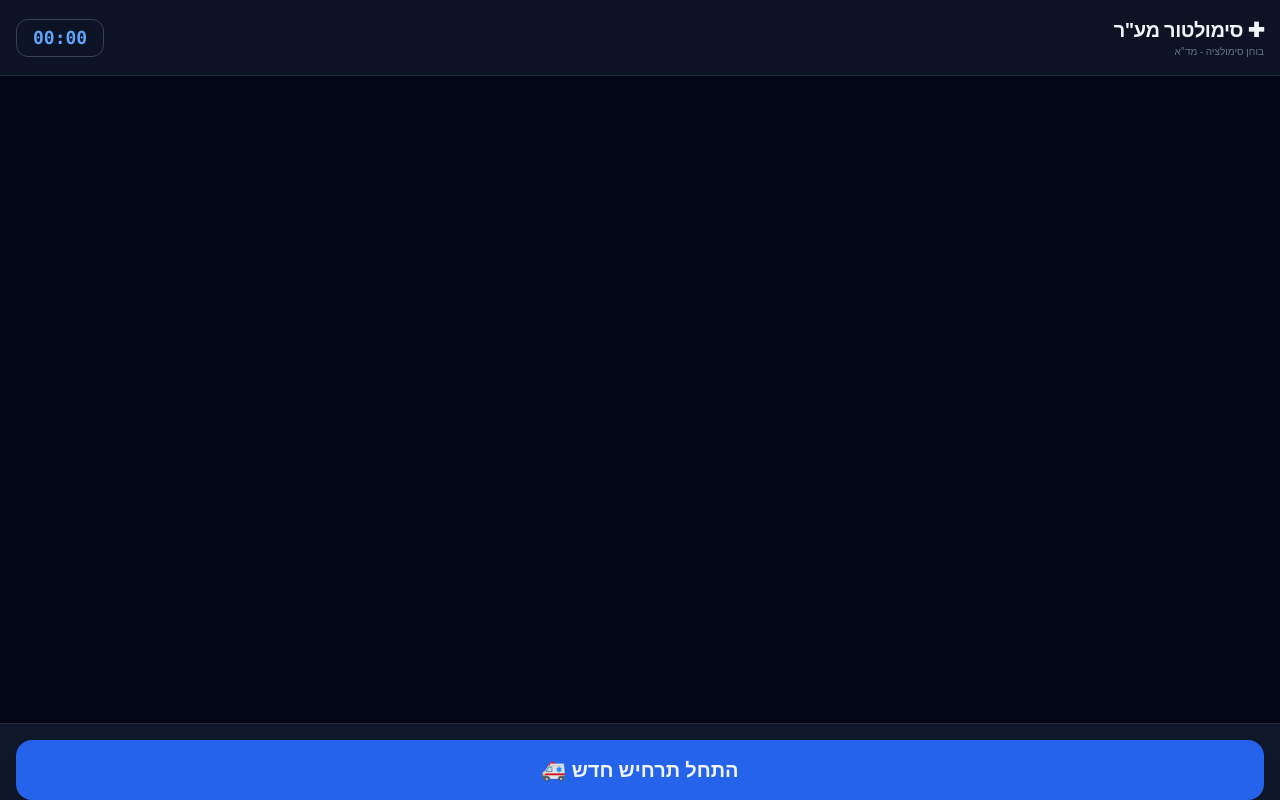
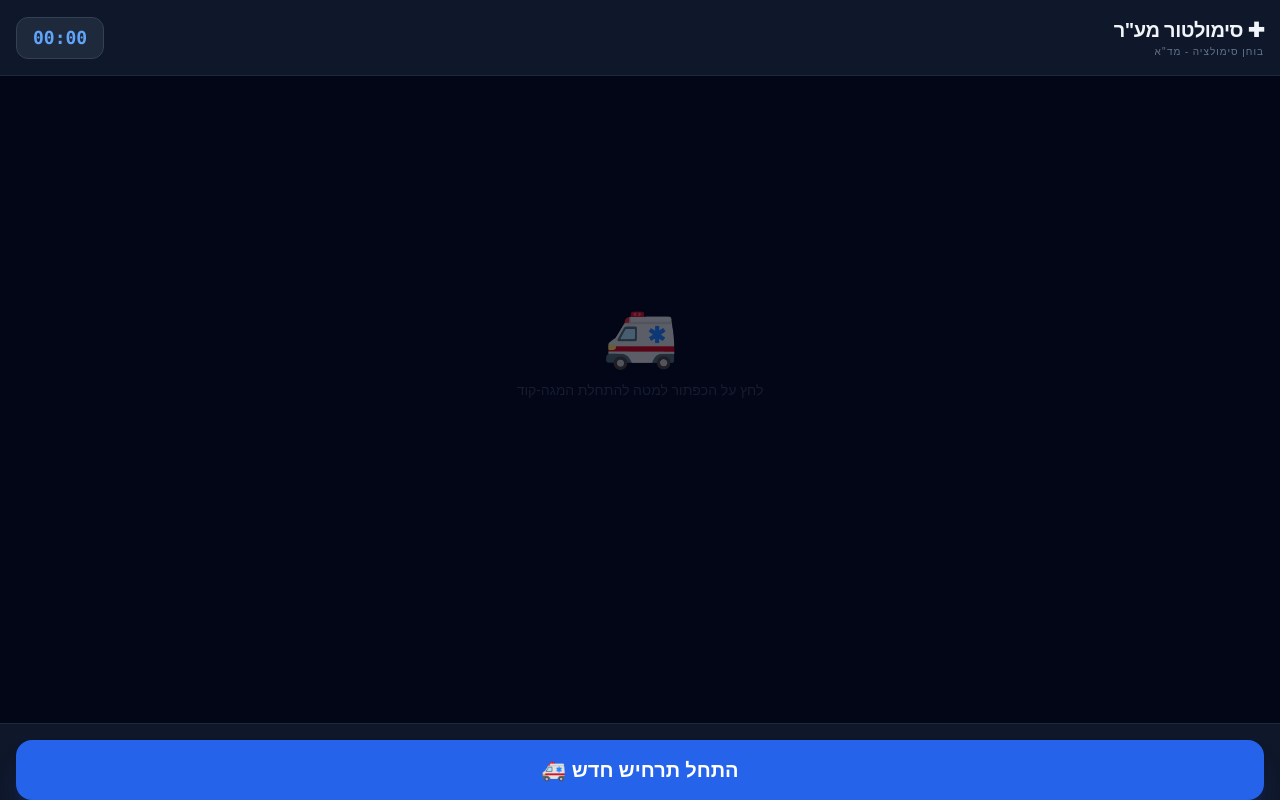
Before and after one commit to yehuda9587/mda-sim, a Next.js app: page / in a window 1280 px wide. Built offline with nearby package versions, Linux system fonts and the light colour scheme.

Commit message:
instructions_4

```diff
--- a/app/api/chat/route.ts
+++ b/app/api/chat/route.ts
@@ -4,8 +4,7 @@ import { buildSystemPrompt, getRandomScenario, Message } from '@/lib/system-prom
 
 const genAI = new GoogleGenerativeAI(process.env.GEMINI_API_KEY || '');
 
-// ─── הוראות המערכת (הזרקה לסטרים) ──────────────────────────────────────────
-// ─── הוראות המערכת (הזרקה לסטרים עם הפרדת פסקאות) ──────────────────────────
+// שים לב ל-\n\n הכפול בסוף - זה מה שיוצר את הרווח למקרה
 const INJECTED_PREFIX = "דגשים לסימולציה:\n" +
   "זהו \"מגה קוד\" של מד\"א. עליך לנהל את המקרה לפי סכימת SABCDE המלאה, " +
   "כולל ביצוע בדיקות, התרשמות קלינית ומתן טיפול. " +
--- a/components/MdaSimulator.tsx
+++ b/components/MdaSimulator.tsx
@@ -29,6 +29,7 @@ export default function MdaSimulator() {
 
   const isActive = lockedScenario !== null || loading;
 
+  // טעינת היסטוריית ציונים
   useEffect(() => {
     try {
       const raw = localStorage.getItem(STORAGE_KEY);
@@ -36,12 +37,14 @@ export default function MdaSimulator() {
     } catch {}
   }, []);
 
+  // ניהול הטיימר
   useEffect(() => {
     if (!timerRunning || paused) return;
     const id = setInterval(() => setSeconds(s => s + 1), 1000);
     return () => clearInterval(id);
   }, [timerRunning, paused]);
 
+  // גלילה אוטומטית לסוף הצ'אט
   useEffect(() => {
     scrollRef.current?.scrollIntoView({ behavior: 'smooth' });
   }, [messages]);
@@ -60,15 +63,18 @@ export default function MdaSimulator() {
   const handleStream = useCallback(async (res: Response) => {
     const reader = res.body?.getReader();
     if (!reader) return;
+
     setMessages(prev => [...prev, { role: 'assistant', content: '' }]);
     let full = '';
     const dec = new TextDecoder();
+
     while (true) {
       const { done, value } = await reader.read();
       if (done) break;
       full += dec.decode(value, { stream: true });
       setMessages(prev => [...prev.slice(0, -1), { role: 'assistant', content: full }]);
     }
+
     const m = full.match(SCORE_RE);
     if (m) {
       saveScore(parseInt(m[1], 10));
@@ -78,33 +84,40 @@ export default function MdaSimulator() {
   }, [saveScore]);
 
   const startScenario = async () => {
+    if (loading) return;
     const initMsg: ChatMessage = { role: 'user', content: 'התחל תרחיש' };
     setMessages([initMsg]);
     setSeconds(0);
     setTimerRunning(true);
     setPaused(false);
     setLoading(true);
+    setLockedScenario(null);
+
     try {
       const res = await fetch('/api/chat', {
         method: 'POST',
         headers: { 'Content-Type': 'application/json' },
         body: JSON.stringify({ messages: [initMsg], scenario: null }),
       });
+
       const raw = res.headers.get('X-Scenario');
       if (raw) setLockedScenario(JSON.parse(decodeURIComponent(raw)));
+
       await handleStream(res);
     } catch (err) {
-      setMessages(prev => [...prev, { role: 'assistant', content: 'שגיאה בחיבור לשרת' }]);
+      setMessages(prev => [...prev, { role: 'assistant', content: 'שגיאה בחיבור לשרת.' }]);
     } finally { setLoading(false); }
   };
 
   const sendMessage = async (text: string) => {
-    if (!text.trim() || loading || paused) return;
+    if (!text.trim() || loading || paused || !isActive) return;
+
     const userMsg: ChatMessage = { role: 'user', content: text.trim() };
     const updated = [...messages, userMsg];
     setMessages(updated);
     setInput('');
     setLoading(true);
+
     try {
       const res = await fetch('/api/chat', {
         method: 'POST',
@@ -113,49 +126,108 @@ export default function MdaSimulator() {
       });
       await handleStream(res);
     } catch {
-      setMessages(prev => [...prev, { role: 'assistant', content: 'שגיאה בשליחה' }]);
+      setMessages(prev => [...prev, { role: 'assistant', content: 'שגיאה בשליחת ההודעה.' }]);
     } finally { setLoading(false); }
   };
 
   return (
-    <div className="fixed inset-0 h-dynamic bg-slate-950 text-slate-100 flex flex-col overflow-hidden shadow-2xl">
-      <header className="shrink-0 bg-slate-900/80 backdrop-blur-md border-b border-slate-800 p-4 flex justify-between items-center">
+    <div dir="rtl" className="fixed inset-0 h-dynamic bg-slate-950 text-slate-100 flex flex-col overflow-hidden font-sans">
+
+      {/* Header */}
+      <header className="shrink-0 bg-slate-900 border-b border-slate-800 p-4 flex justify-between items-center z-20">
         <div>
           <h1 className="text-xl font-bold tracking-tight">✚ סימולטור מע"ר</h1>
-          <p className="text-[10px] text-slate-500 uppercase">בוחן סימולציה - מד"א</p>
+          <p className="text-[10px] text-slate-500 uppercase tracking-widest">בוחן סימולציה - מד"א</p>
         </div>
-        <div className={`text-lg font-mono font-bold px-4 py-1 rounded-xl border ${paused ? 'text-amber-400 border-amber-800' : 'text-blue-400 border-slate-700'}`}>
-          {fmt(seconds)}
+        <div className="flex items-center gap-3">
+          <div className={`text-lg font-mono font-bold px-4 py-1.5 rounded-xl border transition-colors ${
+            paused ? 'bg-amber-950/20 border-amber-800 text-amber-400' : 'bg-slate-800 border-slate-700 text-blue-400'
+          }`}>
+            {fmt(seconds)}
+          </div>
+          {timerRunning && (
+            <button
+              onClick={() => setPaused(!paused)}
+              className="p-2 bg-slate-800 border border-slate-700 rounded-xl hover:bg-slate-700 transition-colors"
+            >
+              {paused ? '▶' : '⏸'}
+            </button>
+          )}
         </div>
       </header>
 
-      <main className="flex-1 overflow-y-auto p-4 space-y-4 no-scrollbar scroll-smooth bg-slate-950/50">
+      {/* Score Chips */}
+      {scoreHistory.length > 0 && !isActive && (
+        <div className="shrink-0 bg-slate-900/50 flex gap-2 overflow-x-auto p-2 no-scrollbar border-b border-slate-800/50">
+          {scoreHistory.map((h, i) => (
+            <div key={i} className="bg-slate-800/80 border border-slate-700 rounded-lg px-3 py-1 text-center shrink-0">
+              <span className="text-[9px] text-slate-500 block mb-0.5">{h.date}</span>
+              <span className="font-bold text-sm text-emerald-400">{h.score}</span>
+            </div>
+          ))}
+        </div>
+      )}
+
+      {/* Chat Messages */}
+      <main className="flex-1 overflow-y-auto p-4 space-y-4 no-scrollbar scroll-smooth">
+        {messages.length === 0 && !loading && (
+          <div className="h-full flex flex-col items-center justify-center text-slate-700 space-y-4 opacity-40">
+            <div className="text-6xl">🚑</div>
+            <p className="text-sm font-medium">לחץ על הכפתור למטה להתחלת המגה-קוד</p>
+          </div>
+        )}
+
         {messages.map((m, i) => (
           <div key={i} className={`flex ${m.role === 'user' ? 'justify-start' : 'justify-end'}`}>
-            <div className={`max-w-[85%] p-4 rounded-2xl text-sm leading-relaxed shadow-lg ${m.role === 'user' ? 'bg-blue-600 text-white rounded-tl-none' : 'bg-slate-800 border border-slate-700 text-slate-100 rounded-tr-none'}`}>
-              <div className="text-[10px] font-bold opacity-30 mb-1">{m.role === 'user' ? 'מע"ר' : 'בוחן'}</div>
-              {m.content}
+            <div className={`max-w-[88%] px-4 py-3 rounded-2xl text-sm leading-relaxed shadow-sm whitespace-pre-wrap ${
+              m.role === 'user'
+                ? 'bg-blue-600 text-white rounded-tl-none shadow-blue-900/20'
+                : 'bg-slate-800 border border-slate-700 text-slate-100 rounded-tr-none'
+            }`}>
+              <div className="text-[10px] font-black uppercase tracking-tighter opacity-30 mb-1">
+                {m.role === 'user' ? 'מע"ר' : 'בוחן'}
+              </div>
+              {m.content || (
+                <div className="flex gap-1 py-1">
+                  <div className="w-1.5 h-1.5 bg-slate-500 rounded-full animate-bounce [animation-delay:-0.3s]" />
+                  <div className="w-1.5 h-1.5 bg-slate-500 rounded-full animate-bounce [animation-delay:-0.15s]" />
+                  <div className="w-1.5 h-1.5 bg-slate-500 rounded-full animate-bounce" />
+                </div>
+              )}
             </div>
           </div>
         ))}
         <div ref={scrollRef} className="h-8" />
       </main>
 
-      <footer className="shrink-0 p-4 bg-slate-900 border-t border-slate-800 pb-safe">
+      {/* Input / Action Area */}
+      <footer className="shrink-0 p-4 bg-slate-900 border-t border-slate-800 pb-safe z-20">
         {!isActive ? (
-          <button onClick={startScenario} disabled={loading} className="w-full bg-blue-600 py-4 rounded-2xl font-black text-xl shadow-xl active:scale-95 transition-all">
-            {loading ? 'מכין פצוע...' : 'התחל תרחיש חדש 🚑'}
+          <button
+            onClick={startScenario}
+            disabled={loading}
+            className="w-full bg-blue-600 hover:bg-blue-500 disabled:opacity-50 text-white py-4 rounded-2xl font-black text-xl transition-all active:scale-[0.97] shadow-xl shadow-blue-900/40"
+          >
+            {loading ? 'טוען תרחיש...' : 'התחל תרחיש חדש 🚑'}
           </button>
         ) : (
-          <div className="flex gap-2">
+          <div className="flex gap-2 max-w-4xl mx-auto w-full">
             <input
-              ref={inputRef} value={input} disabled={paused || loading}
+              ref={inputRef}
+              value={input}
+              disabled={paused || loading}
               onChange={e => setInput(e.target.value)}
-              onKeyDown={e => e.key === 'Enter' && sendMessage(input)}
-              placeholder="תאר פעולה (ABCDE)..."
-              className="flex-1 bg-slate-800 border border-slate-700 rounded-xl px-4 py-3 outline-none focus:ring-2 focus:ring-blue-500"
+              onKeyDown={e => { if (e.key === 'Enter' && !e.shiftKey) { e.preventDefault(); sendMessage(input); } }}
+              placeholder={paused ? 'הסימולציה מושהית' : 'תאר פעולה (ABCDE)...'}
+              className="flex-1 bg-slate-800 border border-slate-700 rounded-xl px-4 py-3.5 focus:outline-none focus:ring-2 focus:ring-blue-500 text-base transition-all"
             />
-            <button onClick={() => sendMessage(input)} disabled={loading || !input.trim()} className="bg-blue-600 px-6 rounded-xl font-bold">שלח</button>
+            <button
+              onClick={() => sendMessage(input)}
+              disabled={paused || loading || !input.trim()}
+              className="bg-blue-600 hover:bg-blue-500 disabled:opacity-40 text-white px-6 rounded-xl font-bold transition-all active:scale-90"
+            >
+              שלח
+            </button>
           </div>
         )}
       </footer>
```
